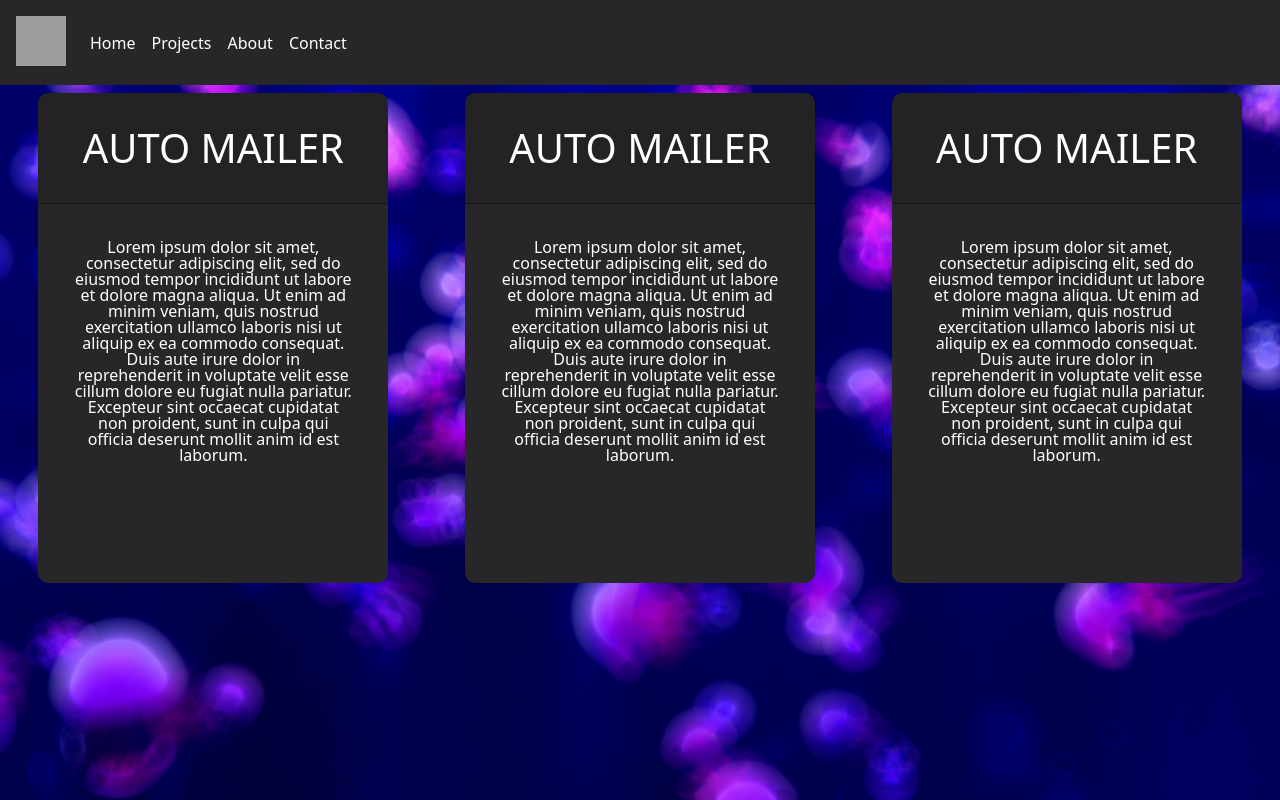
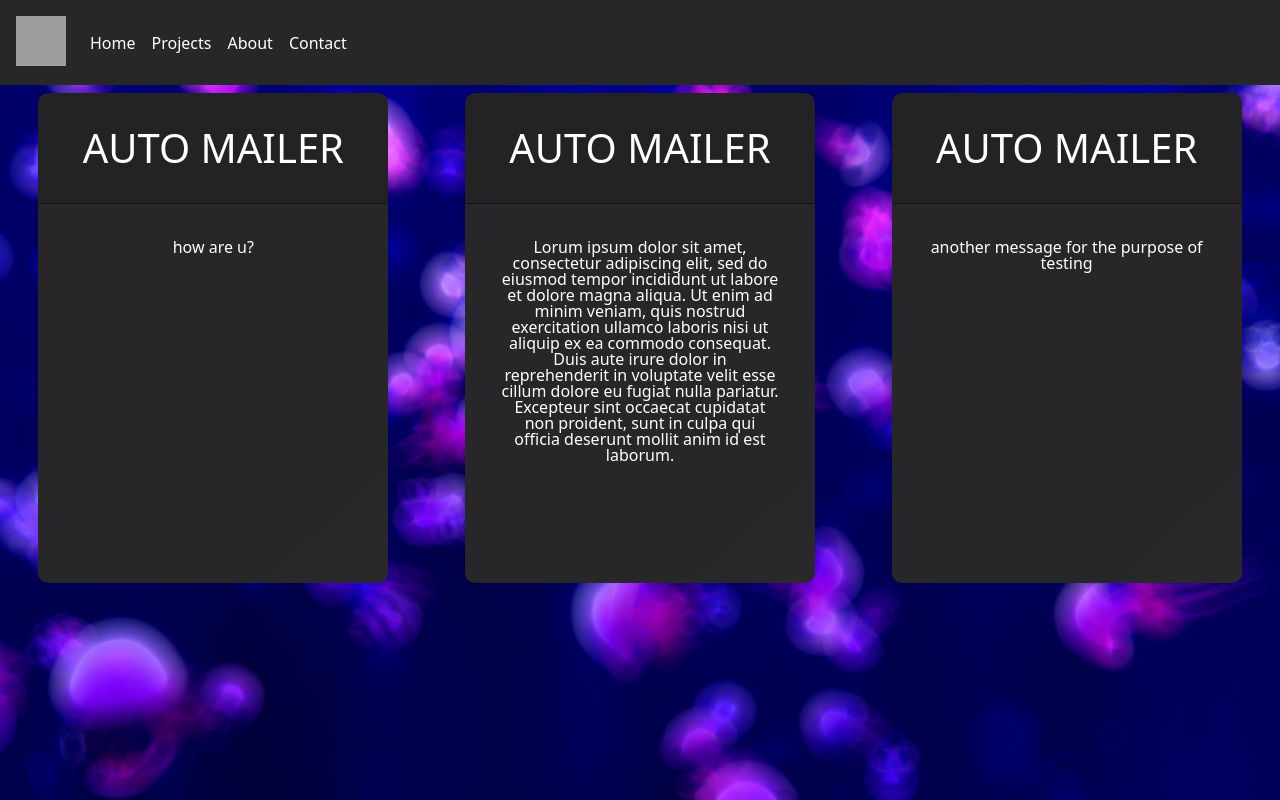
Before and after one commit to jarenella/portfolio-r, a React (Create React App) app: page / in a window 1280 px wide. Built offline with nearby package versions, Linux system fonts and the light colour scheme; grey boxes are pictures that could not be loaded.

Commit message:
further developed project card animations

```diff
--- a/src/App.js
+++ b/src/App.js
@@ -10,9 +10,9 @@
       <Header/>
       <Bumper/>
       <div className="card-holder">
-        <Card/>
-        <Card/>
-        <Card/>
+        <Card message={"how are u?"}/>
+        <Card message={"Lorum ipsum dolor sit amet, consectetur adipiscing elit, sed do eiusmod tempor incididunt ut labore et dolore magna aliqua. Ut enim ad minim veniam, quis nostrud exercitation ullamco laboris nisi ut aliquip ex ea commodo consequat. Duis aute irure dolor in reprehenderit in voluptate velit esse cillum dolore eu fugiat nulla pariatur. Excepteur sint occaecat cupidatat non proident, sunt in culpa qui officia deserunt mollit anim id est laborum."}/>
+        <Card message={"another message for the purpose of testing"}/>
       </div>
     </div>
   );
--- a/src/components/Card/Card.css
+++ b/src/components/Card/Card.css
@@ -25,7 +25,20 @@
     border-radius: 10px;
     width: 350px;
     aspect-ratio: 5 / 7;
-    background-color: rgb(39 39 42);
+    /* background-color: rgb(39 39 42); */
+    background: rgb(87,87,89);
+    background: linear-gradient(318deg, rgb(39, 37, 39) 0%, rgba(58,58,62,1) 22%, rgba(39,39,42,1) 67%, rgba(39,39,42,1) 100%);
+    background-size: 500%;
+    background-position: 0% 0%;
+    transition: background-position 350ms ease;
+}
+
+.card:hover {
+    background-position: 100% 100%;
+    box-shadow:
+    0 0 30px 15px rgb(255, 255, 255, .05),  /* inner white */
+    0 0 50px 30px rgb(255, 0, 255, .05), /* middle magenta */
+    0 0 70px 35px rgb(0, 255, 255, .05); /* outer cyan */
 }
 
 /* width becomes responsively 75% of screen width as opposed to statically 350px when we go under 600px in screen width */
--- a/src/components/Card/index.js
+++ b/src/components/Card/index.js
@@ -1,13 +1,15 @@
 import './Card.css';
 import React from "react";
 
-function Card() {
+function Card(props) {
+    const message = props.message;
+
     return (
         <section className="card">
             <a href="test" className="card-a">
                 <div className="card-div">
                     <h1 className="card-header">AUTO MAILER</h1>
-                    <p className="card-body">Lorem ipsum dolor sit amet, consectetur adipiscing elit, sed do eiusmod tempor incididunt ut labore et dolore magna aliqua. Ut enim ad minim veniam, quis nostrud exercitation ullamco laboris nisi ut aliquip ex ea commodo consequat. Duis aute irure dolor in reprehenderit in voluptate velit esse cillum dolore eu fugiat nulla pariatur. Excepteur sint occaecat cupidatat non proident, sunt in culpa qui officia deserunt mollit anim id est laborum.</p>
+                    <p className="card-body">{message}</p>
                 </div>
             </a>
         </section>
```
